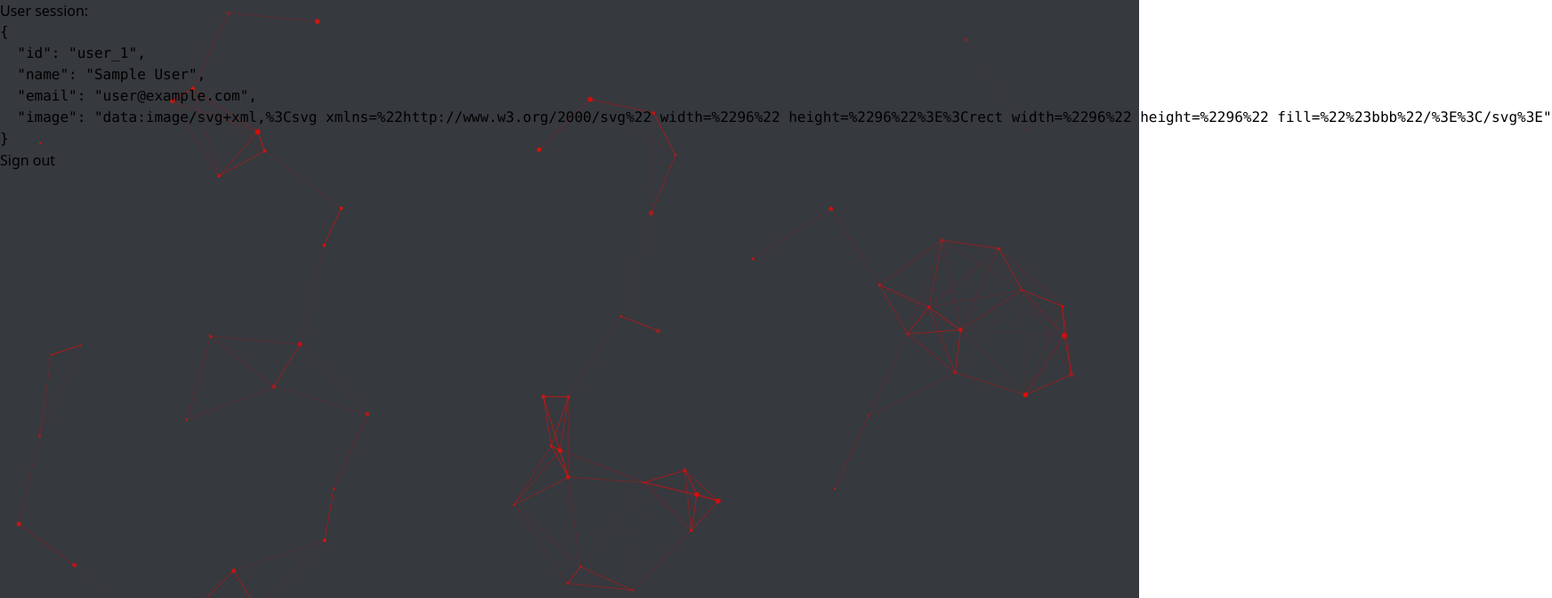
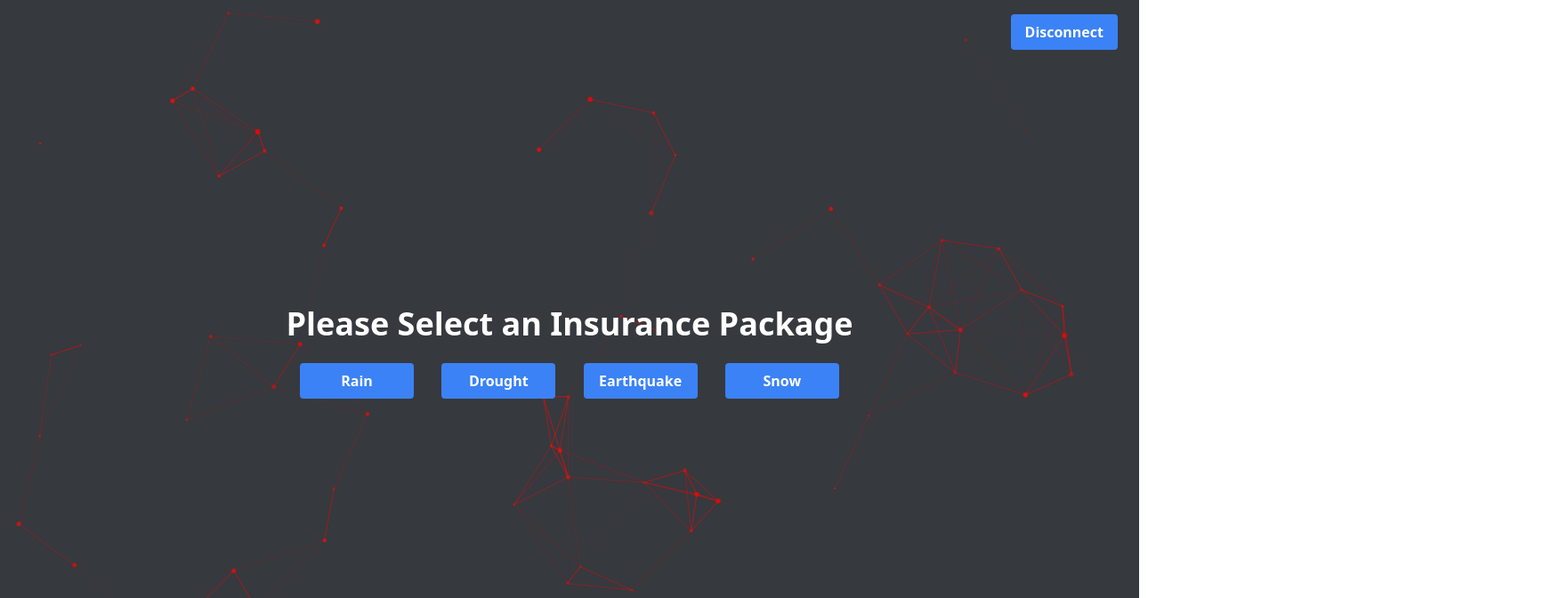
Before and after one commit to mitchhs12/Blockchain-Secured-Parametric-Insurance, a Next.js app in the folder frontend/: page /user in a window 1280 px wide. Shown: the top 672 px of the page at 89% size, 1744 px wide, since content can reach past the window. Built offline with nearby package versions, Linux system fonts and the light colour scheme; no server answers; sample sign-in values are in the browser's storage; what wagmi would draw is missing.

Commit message:
:rocket: `feat` insurance page

```diff
--- /dev/null
+++ b/frontend/src/components/Content.jsx
@@ -0,0 +1,23 @@
+const Content = () => {
+    return (
+        <div className="text-center">
+            <h2 className="text-4xl font-bold text-white">Please Select an Insurance Package</h2>
+            <div className="flex justify-center mt-6">
+                <button className="w-32 bg-blue-500 hover:bg-blue-700 text-white font-bold py-2 px-4 rounded mx-auto">
+                    Rain
+                </button>
+                <button className="w-32 bg-blue-500 hover:bg-blue-700 text-white font-bold py-2 px-4 rounded mx-auto">
+                    Drought
+                </button>
+                <button className="w-32 bg-blue-500 hover:bg-blue-700 text-white font-bold py-2 px-4 rounded mx-auto">
+                    Earthquake
+                </button>
+                <button className="w-32 bg-blue-500 hover:bg-blue-700 text-white font-bold py-2 px-4 rounded mx-auto">
+                    Snow
+                </button>
+            </div>
+        </div>
+    );
+};
+
+export default Content;
--- a/frontend/src/pages/index.tsx
+++ b/frontend/src/pages/index.tsx
@@ -30,7 +30,7 @@ const Home = () => {
                         target="_blank"
                         rel="noopener noreferrer"
                     >
-                        Mitchell
+                        Mitchell Spencer
                     </a>
                 </p>
             </footer>
--- a/frontend/src/pages/user.tsx
+++ b/frontend/src/pages/user.tsx
@@ -1,5 +1,7 @@
 import { getSession, signOut } from "next-auth/react";
 import { GetServerSidePropsContext } from "next";
+import Content from "@/components/Content";
+import { shortenWalletAddress } from "@/utils/helpers";
 
 interface UserSession {
     user: {
@@ -18,26 +20,33 @@ interface UserSession {
 
 export async function getServerSideProps(context: GetServerSidePropsContext) {
     const session = await getSession(context);
-    console.log(typeof session);
-    console.log(session);
-
     if (!session) {
         // redirect if not authenticated
         return {
             redirect: {
                 destination: "/",
-                permanent: false,
+                permanent: true,
             },
         };
     }
+    console.log(session.user);
     return { props: { session } };
 }
 const user_home = ({ session }: { session: UserSession }) => {
+    const shortenedAddress = shortenWalletAddress(session.user.address);
     return (
-        <div>
-            <h4>User session:</h4>
-            <pre>{JSON.stringify(session.user, null, 2)}</pre>
-            <button onClick={() => signOut({ redirect: true })}>Sign out</button>
+        <div className="flex flex-col h-screen">
+            <div className="flex justify-end items-center py-4 px-6">
+                <button
+                    className="bg-blue-500 hover:bg-blue-700 text-white font-bold py-2 px-4 rounded"
+                    onClick={() => signOut({ redirect: true })}
+                >
+                    Disconnect {shortenedAddress}
+                </button>
+            </div>
+            <div className="flex-grow flex items-center justify-center mb-20">
+                <Content />
+            </div>
         </div>
     );
 };
```
